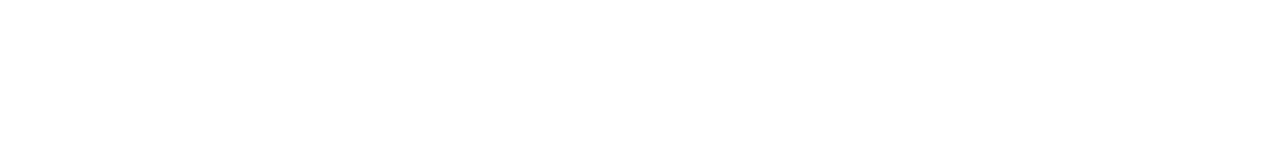
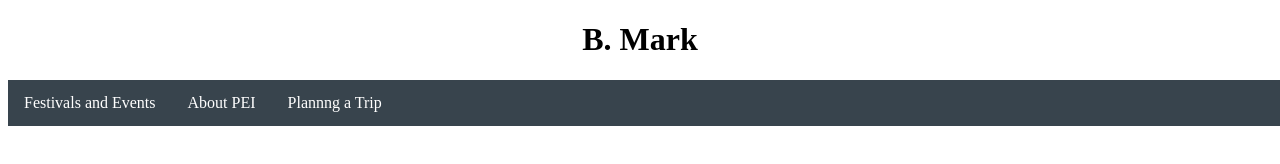
Before and after one commit to CRHS-CMP621A/personal-digital-portfolio-Markbaos, a plain HTML site: page index.html in a window 1280 px wide. Drawn offline with Linux system fonts and the light colour scheme.

Commit message:
wednesday

```diff
--- a/index.html
+++ b/index.html
@@ -12,5 +12,28 @@
 
   <nav></nav>
 
-  <body></body>
+  <body>
+    <header class="header">
+      <div class="name"><h1>B. Mark</h1></div>
+    </header>
+      <ul class="menu">
+				<li class="nav-li"><a href="https://www.tourismpei.com/pei-festivals-and-events" target="_blank">Festivals and Events</a></li>
+				<li class="nav-li"><a href="https://www.tourismpei.com/about-pei" target="_blank">About PEI</a></li>
+				<li class="dropdown">
+				<a href="javascript:void(0)" class="dropbtn">Plannng a Trip</a>
+					<div class="dropdown-content">
+						<a href="https://www.tourismpei.com/pei-package-offers" target="_blank">Vacation Packages</a>
+						<a href="https://www.tourismpei.com/pei-accommodations" target="_blank">Where to Stay</a>
+						<a href="https://www.tourismpei.com/pei-things-to-do" target="_blank">What to do</a>
+					</div>
+				</li>
+		</ul>
+      <div class="tagline">######3</div>
+      <div class="nav-links">
+        <a href="">1</a>
+        <a href="">2</a>
+        <a href="">3</a>
+      </div>
+
+  </body>
 </html>
--- a/style.css
+++ b/style.css
@@ -0,0 +1,64 @@
+.header {
+  text-align: center;
+}
+
+ul.menu {
+  list-style-type: none;
+  margin: 0;
+  padding: 0;
+  overflow: hidden;
+  background-color: #38444d;
+  position: fixed;
+  top: 10;
+  width: 100%;
+}
+
+li.nav-li {
+  float: left;
+}
+
+li.nav-li a,
+.dropbtn {
+  display: inline-block;
+  color: white;
+  text-align: center;
+  padding: 14px 16px;
+  text-decoration: none;
+}
+
+li.nav-li a:hover,
+.dropdown:hover .dropbtn {
+  background-color: red;
+}
+
+li.dropdown {
+  display: inline-block;
+  position: fixed;
+  top: 10;
+  width: 100%;
+}
+
+.dropdown-content {
+  display: none;
+  position: absolute;
+  background-color: #f9f9f9;
+  min-width: 160px;
+  box-shadow: 0px 8px 16px 0px rgba(0, 0, 0, 0.2);
+  z-index: 1;
+}
+
+.dropdown-content a {
+  color: black;
+  padding: 12px 16px;
+  text-decoration: none;
+  display: block;
+  text-align: left;
+}
+
+.dropdown-content a:hover {
+  background-color: #f1f1f1;
+}
+
+.dropdown:hover .dropdown-content {
+  display: block;
+}
```
